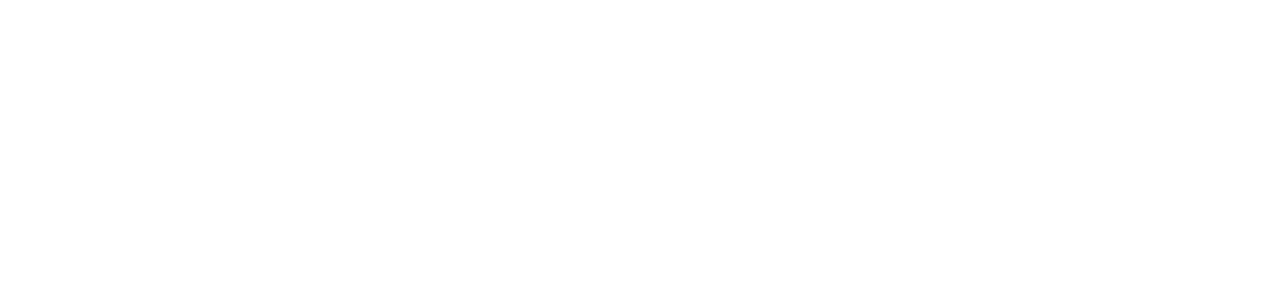
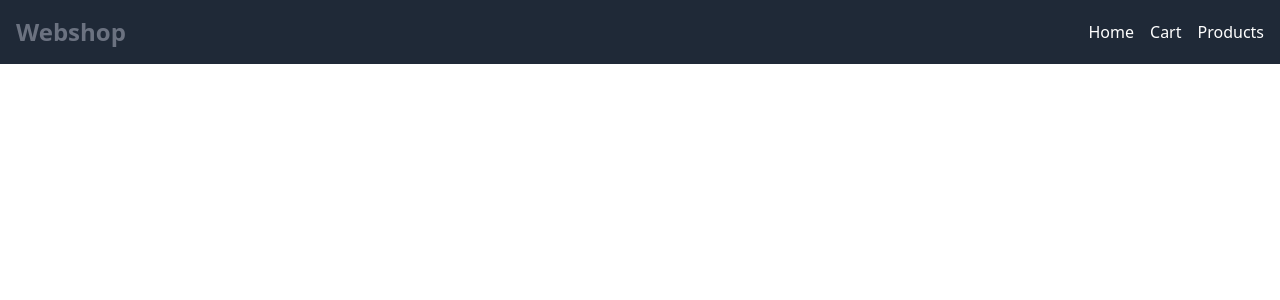
Before and after one commit to mongoosHU/webshop, a React (Create React App) app: page / in a window 1280 px wide. Shown: the top 300 px of the page. Built offline with nearby package versions, Linux system fonts and the light colour scheme.

Commit message:
Navbar added home,cart,

```diff
--- a/src/App.js
+++ b/src/App.js
@@ -1,19 +1,14 @@
-import { Routes, Route } from 'react-router-dom';
-import Home from './pages/Home';
+//import { Routes, Route } from 'react-router-dom';
+//import Home from './pages/Home';
 //import ProductCard from './components/ProductCard';
 //import Cart from './pages/Cart';
 //import ProductDetails from './pages/ProductDetails';
-//import Navbar from './components/Navbar';
+import Navbar from './components/Navbar';
 
 function App() {
   return (
     <>
-
-      <Routes>
-      <Route path="/" element={<Home />} />
-
-      </Routes>
-
+    <Navbar />
     </>
   );
 }
--- a/src/components/Navbar.jsx
+++ b/src/components/Navbar.jsx
@@ -3,7 +3,7 @@
 export default function Navbar() {
   return (
     <nav className="bg-gray-800 text-white p-4 flex justify-between items-center">
-      <div className="text-xl font-bold">🛍️ Webshop</div>
+      <div className="text-2xl  font-bold text-gray-500"> Webshop</div>
       <div className="space-x-4">
         <Link to="/" className="hover:text-yellow-400">Home</Link>
         <Link to="/cart" className="hover:text-yellow-400">Cart</Link>
```
